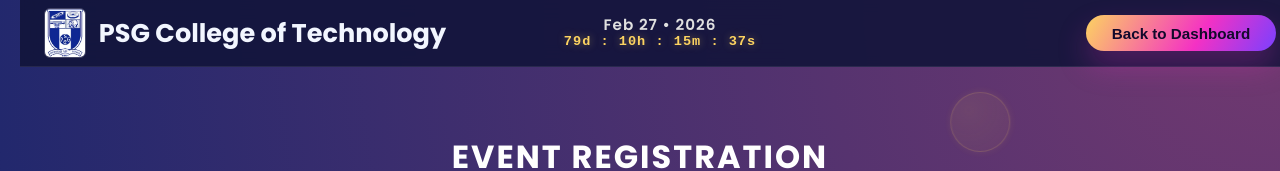
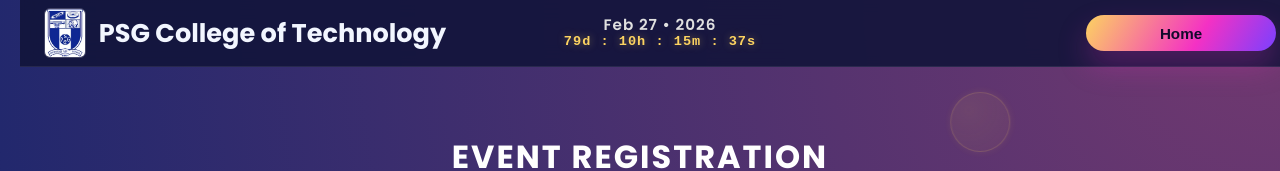
Before and after one commit to Rajeev260806/confluence_new, a React (Vite) app: page /participate in a window 1280 px wide. Shown: the top 171 px of the page. Built offline with nearby package versions, Linux system fonts and the light colour scheme.

Commit message:
Update logout navigation and button label for consistency

```diff
--- a/src/Participation.jsx
+++ b/src/Participation.jsx
@@ -39,7 +39,7 @@ const Participation = () => {
   const handleLogout = () => {
     // We are simulating the logout function, you can change this to navigate('/signin')
     // if you want it to behave like a true logout.
-    navigate('/dashboard');
+    navigate('/');
   };
 
   const handleInputChange = (e) => {
@@ -237,7 +237,7 @@ const Participation = () => {
           <div className="nav-timer">{timeLeft.d}d : {timeLeft.h}h : {timeLeft.m}m : {timeLeft.s}s</div>
         </div>
         {/* Use handleLogout for consistency. It now navigates to /dashboard */}
-        <button onClick={handleLogout} className="btn btn--primary" style={{ padding: '0.6rem 1.5rem', fontSize: '0.95rem' }}>Back to Dashboard</button>
+        <button onClick={handleLogout} className="btn btn--primary" style={{ padding: '0.6rem 1.5rem', fontSize: '0.95rem' }}>Home</button>
       </nav>
 
       {/* MAIN CONTENT WRAPPER */}
```
